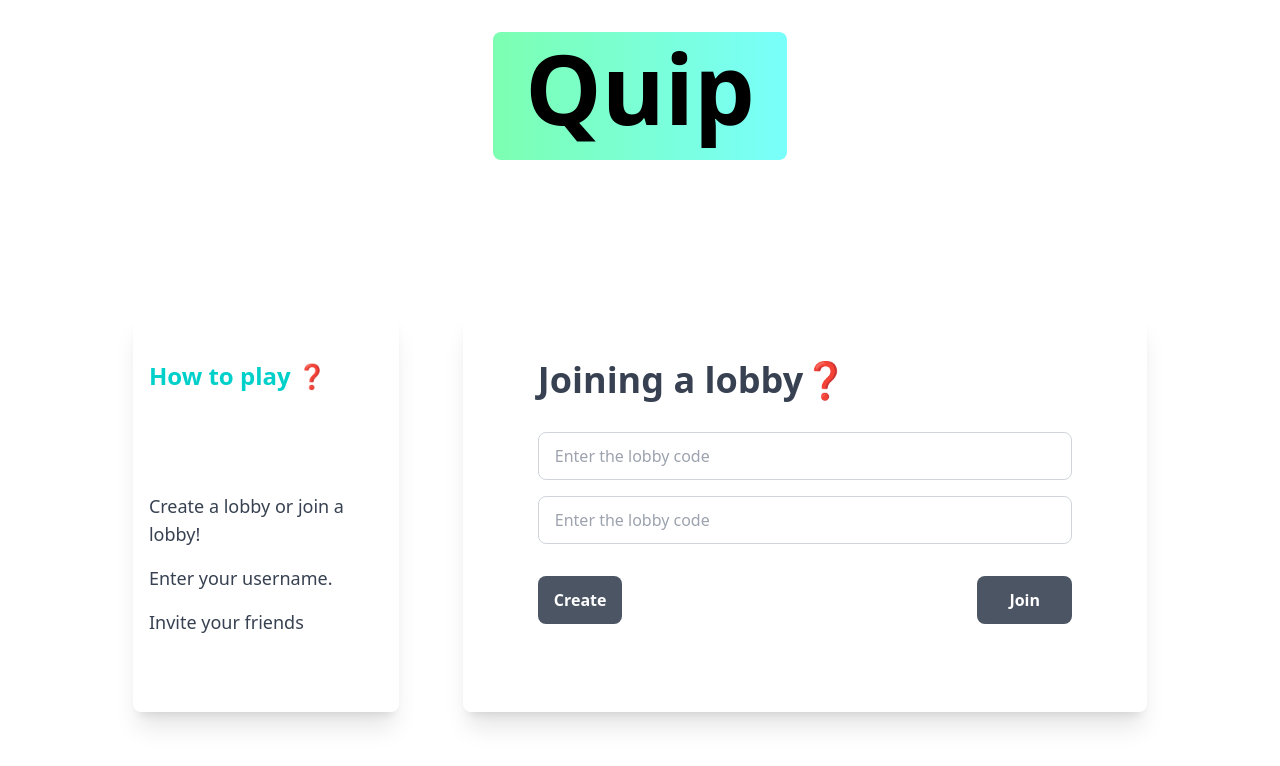
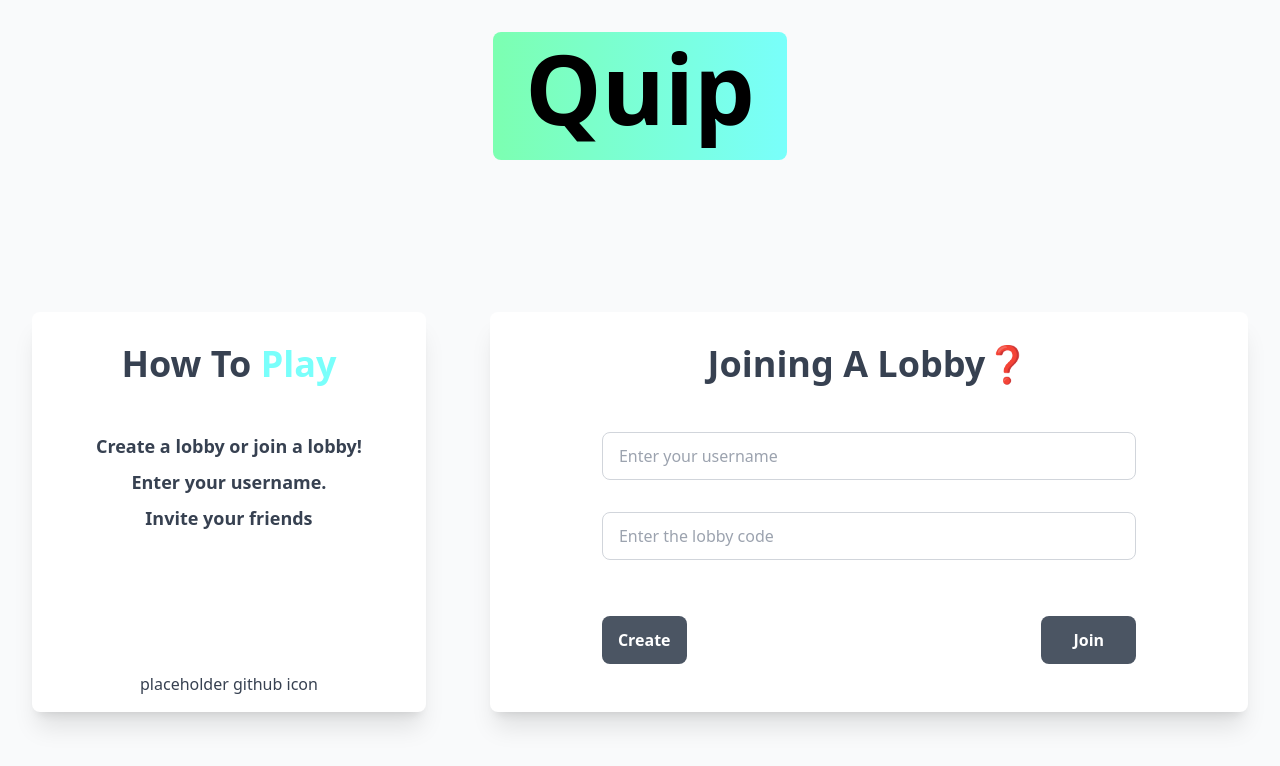
Before and after one commit to bhwk/Quip, a SvelteKit app: page / in a window 1280 px wide. Shown: the top 766 px of the page. Built offline with nearby package versions, Linux system fonts and the light colour scheme.

Commit message:
Changed background color Changed card background to white

```diff
--- a/src/app.postcss
+++ b/src/app.postcss
@@ -9,6 +9,9 @@
 	}
 	h2 {
 		@apply text-xl;
+	}
+	body {
+		@apply bg-gray-50;
 	}
 	@font-face {
 		font-family: 'Roboto';
--- a/src/components/Card/Card.svelte
+++ b/src/components/Card/Card.svelte
@@ -3,6 +3,6 @@
 	export { inputClass as class };
 </script>
 
-<div class={`flex flex-col items-center p-4 rounded-lg shadow-xl ${inputClass || ''}`}>
+<div class={`flex flex-col items-center rounded-lg shadow-xl ${inputClass || ''} bg-white`}>
 	<slot />
 </div>
--- a/src/routes/+layout.svelte
+++ b/src/routes/+layout.svelte
@@ -2,7 +2,7 @@
 	import '../app.postcss';
 </script>
 
-<div id="main" class="scroll-smooth items-center h-full">
+<div id="main" class="scroll-smooth items-center h-screen">
 	<div class="flex flex-col">
 		<slot />
 	</div>
--- a/src/routes/+page.svelte
+++ b/src/routes/+page.svelte
@@ -10,25 +10,30 @@
 		<Logo class="text-8xl px-8 pb-6 pt-2" />
 	</div>
 	<div id="lobbyContainer" class="flex my-6 mx-auto text-gray-700 space-x-16">
-		<Card class="h-[400px] w-96">
-			<div class="flex flex-col">
-				<h1 class="font-extrabold mt-8 text-secondary-600">How to play ❓</h1>
-				<ul class="space-y-4 text-lg mt-[100px]">
+		<Card class="h-[400px] px-12 w-[600px]">
+			<div class="flex flex-col h-full mx-auto items-center">
+				<h1 class="font-extrabold mt-8 text-4xl">
+					How To <span class="text-secondary">Play</span>
+				</h1>
+				<ul class="space-y-2 text-lg mt-12 font-semibold text-center">
 					<li>Create a lobby or join a lobby!</li>
 					<li>Enter your username.</li>
 					<li>Invite your friends</li>
 				</ul>
+				<div class="mt-auto pb-4">
+					<a>placeholder github icon</a>
+				</div>
 			</div>
 		</Card>
-		<Card class="w-full">
-			<div class="flex flex-col mx-auto">
-				<h1 class="font-extrabold mt-8 text-4xl">Joining a lobby❓</h1>
-				<div class="space-y-4 mt-8">
-					<TextInput class="h-12 w-full" placeholder="Enter the lobby code" />
+		<Card class="w-full px-12">
+			<div class="flex flex-col mx-auto h-full">
+				<h1 class="font-extrabold mt-8 text-4xl mx-auto">Joining A Lobby❓</h1>
+				<div class="space-y-8 mt-12">
+					<TextInput class="h-12 w-full" placeholder="Enter your username" />
 
 					<TextInput class="h-12 w-full" placeholder="Enter the lobby code" />
 				</div>
-				<div class="flex justify-between mt-8">
+				<div class="flex justify-between mt-auto mb-12">
 					<Button class="font-extrabold h-12">
 						<a href="/lobby">Create</a>
 					</Button>
```
